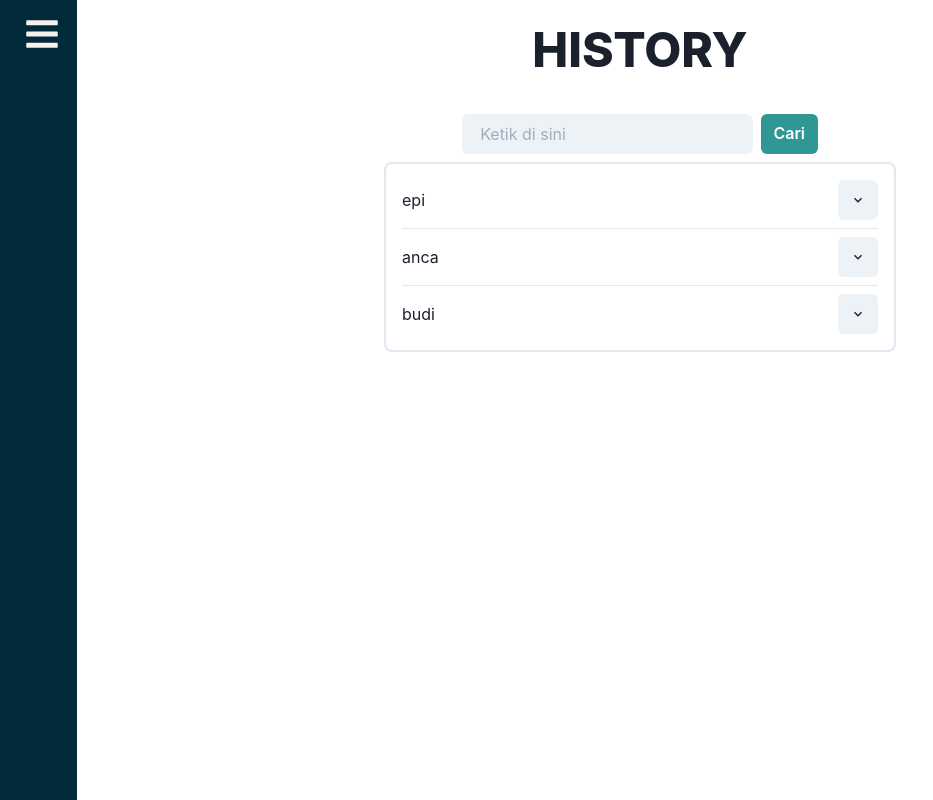
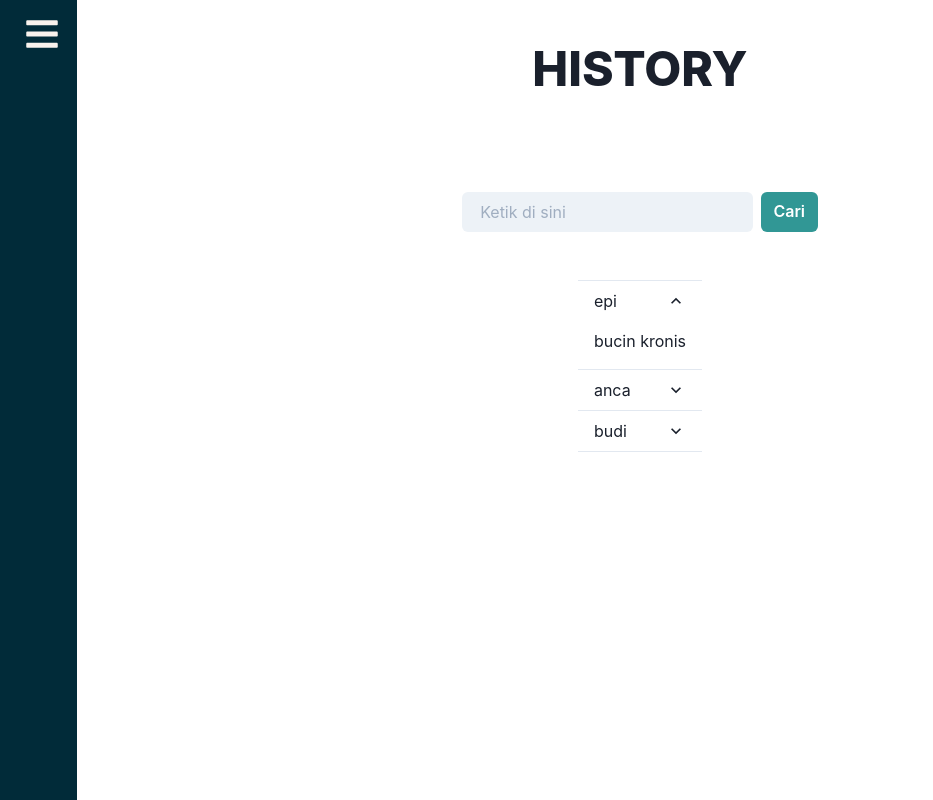
Before and after one commit to apwic/dna-pattern-matching, a React (Create React App) app in the folder src/client/: page /history in a window 1280 px wide. Shown: the whole page, without its empty margins (0-933 px from the left). Built offline with nearby package versions, Linux system fonts and the light colour scheme; a web font is replaced by a local one.

Commit message:
changes to accordion

```diff
--- a/src/client/src/components/HistoryStack.js
+++ b/src/client/src/components/HistoryStack.js
@@ -1,42 +1,66 @@
 import React from 'react'
-import {HStack, IconButton, VStack, Text, StackDivider, Spacer} from '@chakra-ui/react'
+import {Box, HStack, IconButton, VStack, Text, StackDivider, Spacer, Accordion,
+    AccordionItem,
+    AccordionButton,
+    AccordionPanel,
+    AccordionIcon} from '@chakra-ui/react'
 import {MdExpandMore} from 'react-icons/md'
 
 function HistoryStack() {
     const history = [
         {
             id: 1,
-            body: 'epi'
+            body: 'epi',
+            status: "bucin kronis"
         },
         {
             id: 2,
-            body: 'anca'
+            body: 'anca',
+            status: 'kurang afeksi'
         },
         {
             id: 3,
-            body: 'budi'
+            body: 'budi',
+            status: 'kasep maksimal'
         },
     ]
     return(
-        <VStack
-            divider={<StackDivider />}
-            borderColor='gray.200'
-            borderWidth='2px'
-            p = '4'
-            borderRadius='lg'
-            w='100%'
-            maxW={{base: '90vww', sm: '80vw', md: '50vw', lg: '40vw'}}
-            alignItems='stretch'
-        >
+        // <VStack
+        //     divider={<StackDivider />}
+        //     borderColor='gray.200'
+        //     borderWidth='2px'
+        //     p = '4'
+        //     borderRadius='lg'
+        //     w='100%'
+        //     maxW={{base: '90vww', sm: '80vw', md: '50vw', lg: '40vw'}}
+        //     alignItems='stretch'
+        // >
+        //     {history.map(item => (
+        //         <HStack key={item.id}>
+        //             <Text>{item.body}</Text>
+        //             <Spacer/>
+        //             <IconButton icon={<MdExpandMore/>}/>
+        //         </HStack>
+
+        //     ))}
+        // </VStack>
+        <Accordion defaultIndex={[0]} allowMultiple>
             {history.map(item => (
-                <HStack key={item.id}>
-                    <Text>{item.body}</Text>
-                    <Spacer/>
-                    <IconButton icon={<MdExpandMore/>}/>
-                </HStack>
-
+            <AccordionItem key={item.id}>
+                <h2>
+                    <AccordionButton>
+                        <Box flex='1' textAlign='left'>
+                            {item.body}
+                        </Box>
+                        <AccordionIcon />
+                    </AccordionButton>
+                </h2>
+                <AccordionPanel pb={4}>
+                    {item.status}
+                </AccordionPanel>
+            </AccordionItem>
             ))}
-        </VStack>
+        </Accordion>
     )
 }
 
--- a/src/client/src/components/Search.js
+++ b/src/client/src/components/Search.js
@@ -7,7 +7,7 @@ function Search() {
     }
     return (
         <form onSubmit={handleSubmit}>
-            <HStack>
+            <HStack p = '10'>
                 <Input variant='filled' placeholder='Ketik di sini' />
                 <Button colorScheme='teal' variant='solid'>Cari</Button>
             </HStack>
--- a/src/client/src/ui/layout/History.js
+++ b/src/client/src/ui/layout/History.js
@@ -10,9 +10,10 @@ function HistoryPage(){
       mb='8'
       fontWeight='extrabold'
       size='2xl'
+      p = '19'
       >
         HISTORY
-      </Heading>
+      </Heading >
       <Search/>
       <HistoryStack/>
     </VStack>
```
